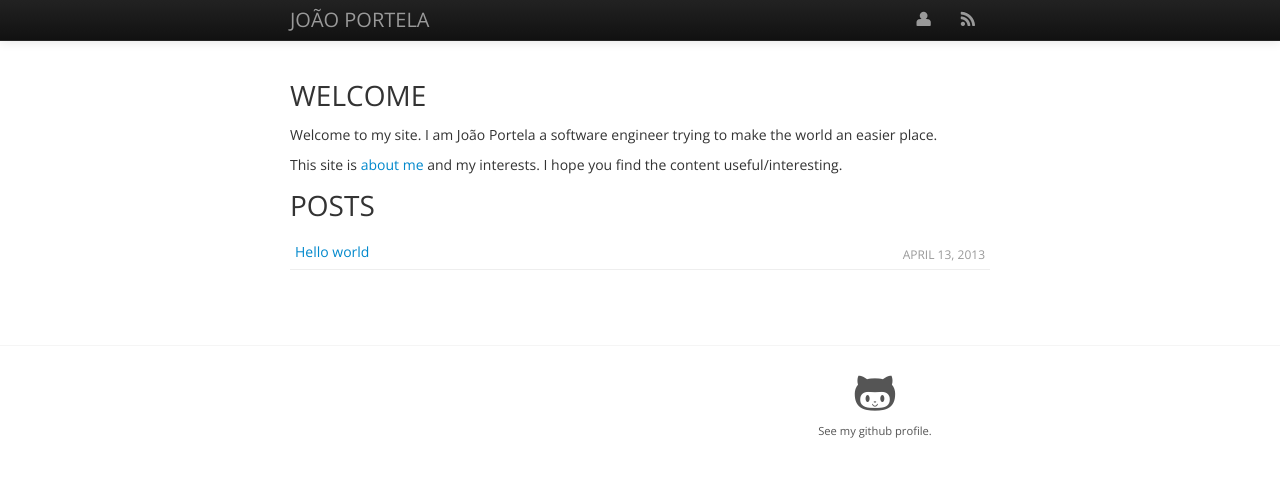
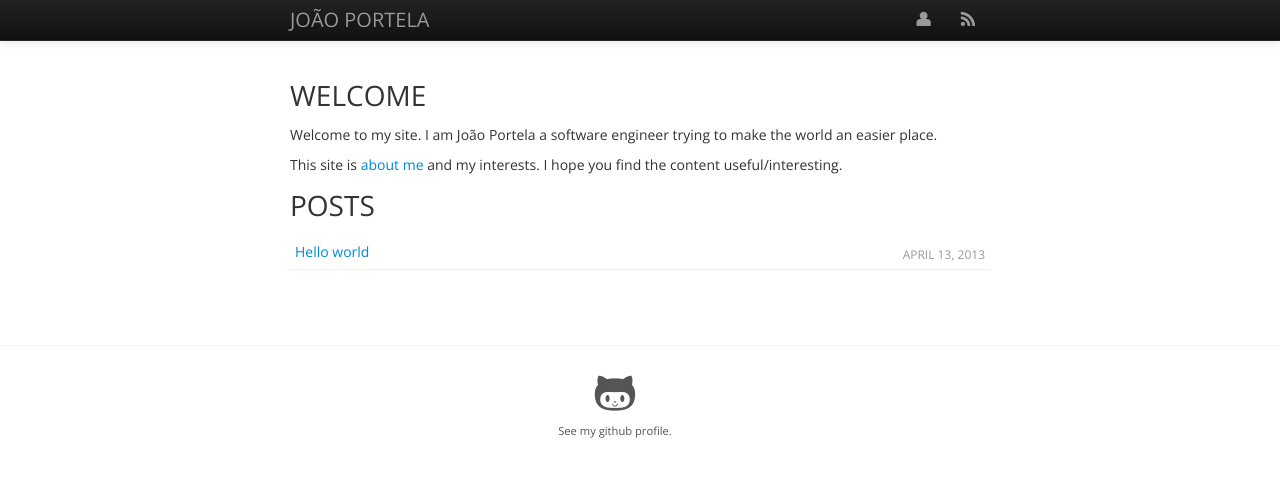
Before and after one commit to joaoportela/joaoportela.github.io, a Jekyll site: the page built from index.html, in a window 1280 px wide. Shown: the top 477 px of the page. Built offline with Jekyll 4.4.1, drawn with Linux system fonts in a browser that asks for light colours.

Commit message:
Fixes footer width issue.

```diff
--- a/_layouts/layout.html
+++ b/_layouts/layout.html
@@ -45,20 +45,19 @@
     </div>
   </div>
 
-  <div class="container maincontent">
+  <div
+  <div class="container">
     {{ content }}
   </div>
 
   <div id="footer">
     <section class="meta">
-      <div class="container">
       <div class="row">
         <div class="span2 offset5">
           <a href="https://github.com/{{ site.author.github }}">
             <i class="icon icon-github icon-4x"></i>
               See my github profile.
           </a>
-          </div>
         </div>
       </div>
     </section>
```
Lines whose indentation alone changed are shown as unchanged.
